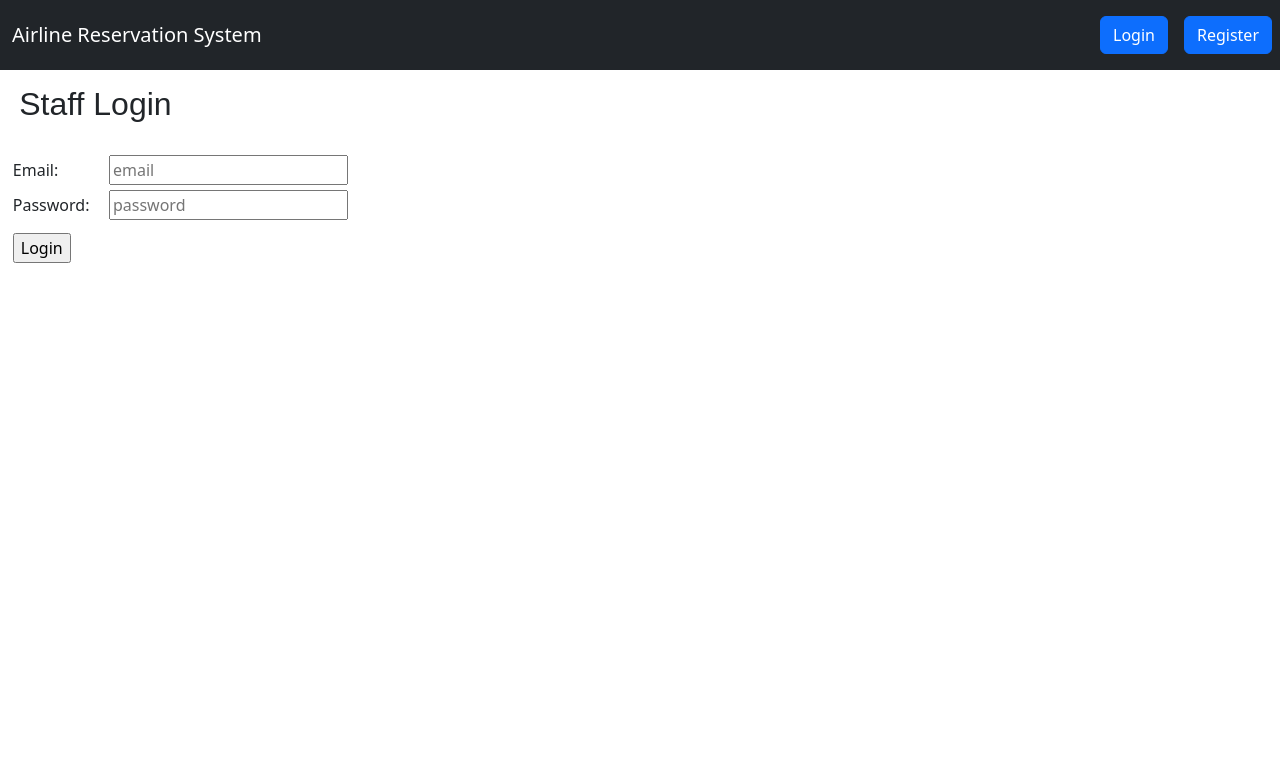
After one commit to BlueTitanium/DatabaseFinalProject, a Flask app: template general/templates/staffLogin.html in a window 1280 px wide. The commit adds this page. Shown: the top 783 px of the page. Run offline with Flask 2, Linux system fonts and the light colour scheme; the template is opened without the code that fills it, so the values that code supplies are empty.

Commit message:
staff pages and other html added

```diff
--- a/airlinestaff/templates/home.html
+++ b/airlinestaff/templates/home.html
@@ -10,6 +10,8 @@
     <body>
         <h1>Airline Staff Home Page</h1>
 
+        <h1> Currently Logged in: {{user}} </h1> <!-- say which user is logged in -->
+
         <!-- bootstrap scripts -->
         <script src="https://cdn.jsdelivr.net/npm/bootstrap@5.2.2/dist/js/bootstrap.bundle.min.js" integrity="sha384-OERcA2EqjJCMA+/3y+gxIOqMEjwtxJY7qPCqsdltbNJuaOe923+mo//f6V8Qbsw3" crossorigin="anonymous"></script>
         <script src="https://cdn.jsdelivr.net/npm/@popperjs/core@2.11.6/dist/umd/popper.min.js" integrity="sha384-oBqDVmMz9ATKxIep9tiCxS/Z9fNfEXiDAYTujMAeBAsjFuCZSmKbSSUnQlmh/jp3" crossorigin="anonymous"></script>
--- /dev/null
+++ b/general/templates/login.css
@@ -0,0 +1,46 @@
+#container {
+    width: 100%;
+    margin-left: auto;
+    margin-right: auto;
+}
+
+header {
+	font-family: Arial, serif;
+	font-size: 2em;
+	margin-top: 0.2em;
+    margin-left: 0.5em;
+    padding: 0.1em;
+	background-color: #FFFFFF;
+	text-align: left;
+}
+
+section {
+    padding-left: 0.5em;
+    text-align: left;
+}
+
+label {
+    padding-left: 0.5em;
+    display: inline-block;
+    width:100px;
+    padding-bottom: 0.5em;
+}
+
+form {
+    margin-top: 0.2em;
+    padding: 0.3em;
+}
+
+.inputButton {
+    display: inline-block;
+}
+
+#buttonHolder {
+    display: inline-block;
+    padding: 0.5em;
+
+}
+
+.logincontainer {
+    margin-top: 1em;
+}
--- /dev/null
+++ b/general/templates/staffLogin.html
@@ -0,0 +1,50 @@
+<html>
+	<head>
+		<meta charset="utf-8">
+		<meta name="viewport" content="width=device-width, initial-scale=1">
+		<title>Staff Login</title>
+		<link rel="stylesheet" href="login.css" >
+		<!-- bootstrap css -->
+		<link href="https://cdn.jsdelivr.net/npm/bootstrap@5.2.2/dist/css/bootstrap.min.css" rel="stylesheet" integrity="sha384-Zenh87qX5JnK2Jl0vWa8Ck2rdkQ2Bzep5IDxbcnCeuOxjzrPF/et3URy9Bv1WTRi" crossorigin="anonymous">
+	</head>
+
+	<body>
+		<!-- Staff Login -->
+		<div id="container">
+
+            <nav class="navbar navbar-expand navbar-dark bg-dark">
+
+                <div class="container-fluid">
+                    <a class="navbar-brand" href="/">Airline Reservation System</a>
+                </div>
+                <a class="btn btn-primary m-2" href="login.html">Login</a>
+                <a class="btn btn-primary m-2" href="register.html">Register</a>
+            </nav>
+
+            <header>
+				<p>Staff Login</p>
+			</header>
+
+		<form action="/staffLoginAuth" method="POST">
+			<label>Email:</label>
+			<input type="text" name = "email" placeholder="email" required/> </br>
+			<label>Password:</label>
+			<input type="password" name = "password" placeholder="password" required/></br>
+			<div id="buttonHolder">
+				<input class="inputButton" type="submit" value = Login />
+			</div>
+
+			{% if error %}
+				<p class="error"><strong>Error:</strong> {{error}}</p>
+			{% endif %}
+
+		</form>
+
+		</div>
+
+		<!-- bootstrap scripts -->
+		<script src="https://cdn.jsdelivr.net/npm/bootstrap@5.2.2/dist/js/bootstrap.bundle.min.js" integrity="sha384-OERcA2EqjJCMA+/3y+gxIOqMEjwtxJY7qPCqsdltbNJuaOe923+mo//f6V8Qbsw3" crossorigin="anonymous"></script>
+		<script src="https://cdn.jsdelivr.net/npm/@popperjs/core@2.11.6/dist/umd/popper.min.js" integrity="sha384-oBqDVmMz9ATKxIep9tiCxS/Z9fNfEXiDAYTujMAeBAsjFuCZSmKbSSUnQlmh/jp3" crossorigin="anonymous"></script>
+		<script src="https://cdn.jsdelivr.net/npm/bootstrap@5.2.2/dist/js/bootstrap.min.js" integrity="sha384-IDwe1+LCz02ROU9k972gdyvl+AESN10+x7tBKgc9I5HFtuNz0wWnPclzo6p9vxnk" crossorigin="anonymous"></script>
+	</body>
+</html>
--- a/templates_demo/login.html
+++ b/templates_demo/login.html
@@ -17,6 +17,8 @@
 </form>
 
 <a href="/">Go back</a>
+
+
 <!-- bootstrap scripts -->
 <script src="https://cdn.jsdelivr.net/npm/bootstrap@5.2.2/dist/js/bootstrap.bundle.min.js" integrity="sha384-OERcA2EqjJCMA+/3y+gxIOqMEjwtxJY7qPCqsdltbNJuaOe923+mo//f6V8Qbsw3" crossorigin="anonymous"></script>
 <script src="https://cdn.jsdelivr.net/npm/@popperjs/core@2.11.6/dist/umd/popper.min.js" integrity="sha384-oBqDVmMz9ATKxIep9tiCxS/Z9fNfEXiDAYTujMAeBAsjFuCZSmKbSSUnQlmh/jp3" crossorigin="anonymous"></script>
```
Also changed, not shown: general/templates/customerLogin.html (added, +52 -0 lines), general/templates/login.html (+20 -18 lines), general/templates/register.html (+22 -5 lines).
